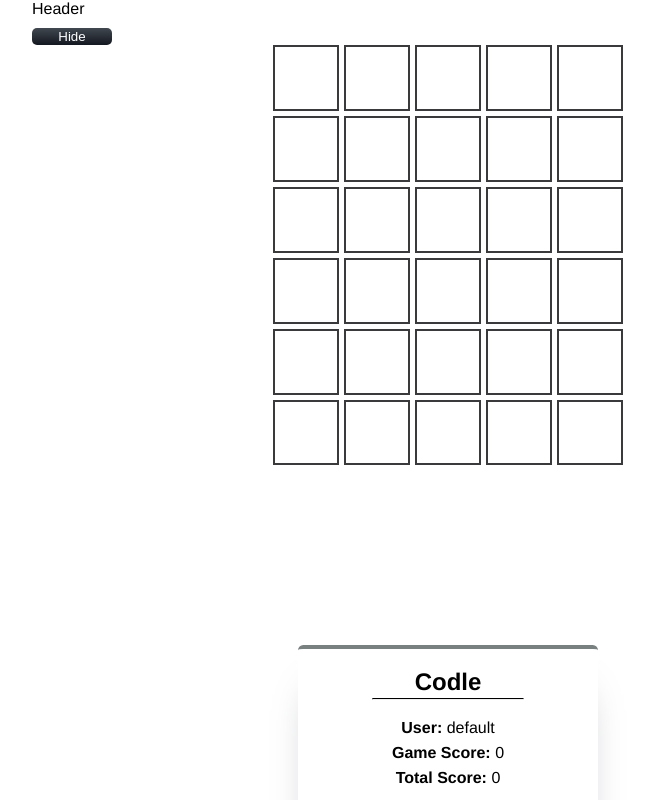
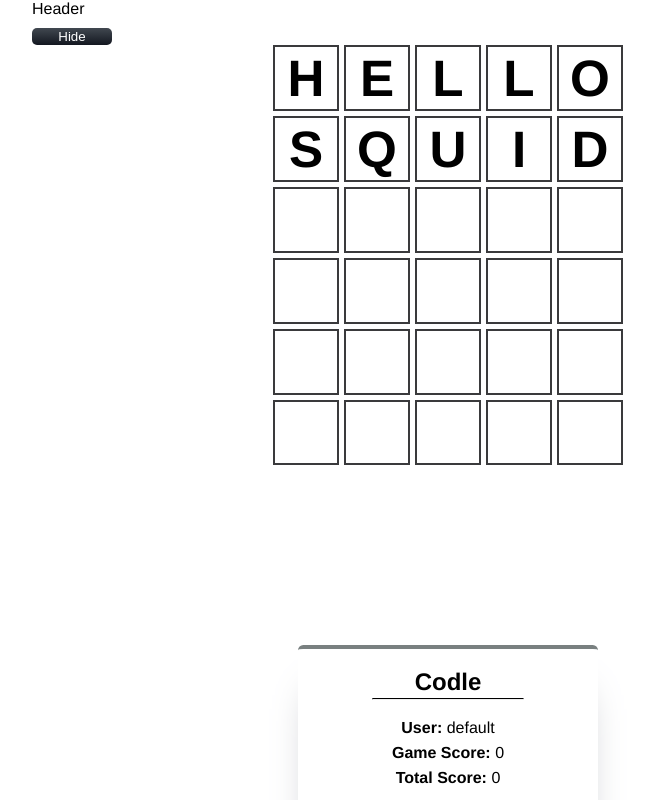
Before and after one commit to DavidMSands/codle-frontend, a React (Create React App) app in the folder codle/: page / in a window 1280 px wide. Shown: the top 800 px of the page, without its empty margins (192-846 px from the left). Built offline with nearby package versions, Linux system fonts and the light colour scheme; no server answers.

Commit message:
test code filling

```diff
--- a/codle/src/App.js
+++ b/codle/src/App.js
@@ -9,6 +9,26 @@ import { useState } from 'react'
 
 function App() {
   const [hide, setHide] = useState(true)
+  // const [guesses, setGuesses] = useState({
+  //   0: Array.from({ length: 5}).fill(""),
+  //   1: Array.from({ length: 5}).fill(""),
+  //   2: Array.from({ length: 5}).fill(""),
+  //   3: Array.from({ length: 5}).fill(""),
+  //   4: Array.from({ length: 5}).fill(""),
+  //   5: Array.from({ length: 5}).fill(""),
+  // })
+  const [guesses, setGuesses] = useState({
+    0: Array.from("hello"),
+    1: Array.from("squid"),
+    2: Array.from({ length: 5}).fill(""),
+    3: Array.from({ length: 5}).fill(""),
+    4: Array.from({ length: 5}).fill(""),
+    5: Array.from({ length: 5}).fill(""),
+  })
+
+  function pressedKey(keyClicked){
+    console.log(keyClicked)
+  }
 
   function hideScore () {
     setHide(hide => !hide)
@@ -18,9 +38,9 @@ function App() {
     <div className="App">
       <Header />
       <button onClick={hideScore}>Hide</button>
-      <GameBoard />
+      <GameBoard guesses={guesses}/>
       {hide ? <Score /> : null }
-      <Keyboard />
+      <Keyboard pressedKey={pressedKey} />
       <Footer />
     </div>
   );
--- a/codle/src/Components/GameBoard/GameBoard.js
+++ b/codle/src/Components/GameBoard/GameBoard.js
@@ -3,7 +3,7 @@ import React, { useState, useEffect } from 'react'
 import TileContainer from './TileContainer'
 
 
-function GameBoard() {
+function GameBoard( { guesses }) {
   const [words, setWords] = useState(['planc', 'argus']) //test starter array
 
   //TODO: in sinatra, only send words to frontend that are 5 characters long and lowercase all words
@@ -15,7 +15,10 @@ function GameBoard() {
 
   return (
     <section className='gameboard'>
-      <TileContainer></TileContainer>
+      {/* map over guesses array */}
+      <TileContainer guesses={guesses}>
+        {/* pass in the guesses from a map */}
+      </TileContainer>
     </section>
   )
 }
--- a/codle/src/Components/GameBoard/GameRow.js
+++ b/codle/src/Components/GameBoard/GameRow.js
@@ -2,16 +2,21 @@ import React, { useState } from 'react'
 
 import Tile from './Tile'
 
+// difficulty level for future implementation - see pitch notes
 const easy = [1, 2, 3, 4]
 const medium = [1, 2, 3, 4, 5]
 const hard = [1, 2, 3, 4, 5, 6]
+//
 
-function GameRow() {
+const rows = [0, 1, 2, 3, 4, 5]
+
+
+function GameRow( { word } ) {
   const [level, setLevel] = useState(medium)
 
   return (
     <div className='tile'>
-      {level.map(i => <Tile key={i}></Tile>)}
+      {word.map((letter, i) => <Tile key={i} letter={letter}/>)}
     </div>
   )
 }
--- a/codle/src/Components/GameBoard/Tile.js
+++ b/codle/src/Components/GameBoard/Tile.js
@@ -14,9 +14,11 @@ const StyledTileDiv = styled.div`
     text-transform: uppercase;
 `
 
-function Tile() {
+function Tile( { letter } ) {
   return (
-    <StyledTileDiv></StyledTileDiv>
+    <StyledTileDiv>
+      {letter}
+    </StyledTileDiv>
   )
 }
 
--- a/codle/src/Components/GameBoard/TileContainer.js
+++ b/codle/src/Components/GameBoard/TileContainer.js
@@ -2,12 +2,13 @@ import React from 'react'
 
 import GameRow from './GameRow'
 
-function TileContainer() {
-  const rows = [0, 1, 2, 3, 4, 5]
-
+function TileContainer( { guesses } ) {
+// debugger
   return (
     <div className='tile-container'>
-      {rows.map(i => <GameRow key={i}></GameRow>)}
+      {Object.values(guesses).map((word, i) => (
+        <GameRow key={i} word={word}/>
+    ))}
     </div>
   )
 }
--- a/codle/src/Components/Keyboard/KeyboardSuggestions.js
+++ b/codle/src/Components/Keyboard/KeyboardSuggestions.js
@@ -19,7 +19,8 @@ function KeyboardSuggestions( {letters} ) {
     // hold state for guesses tried
     // gameboard logic:
     // when user submits: check last guess against WOTD
-    // if last guess includes
+    // if last guess includes the letter at correct index - bg color green
+    // if last guess includes the letter at incorrect index - bg color - dark
 
   return (
     <div>SuggestOff</div>
```
